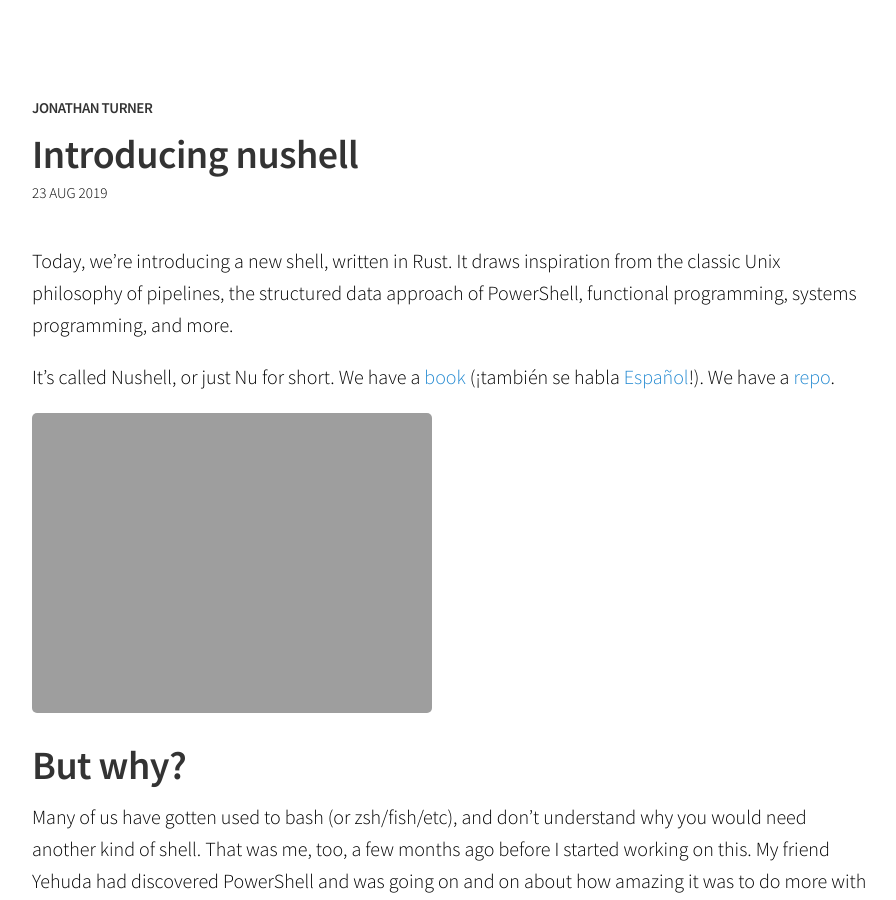
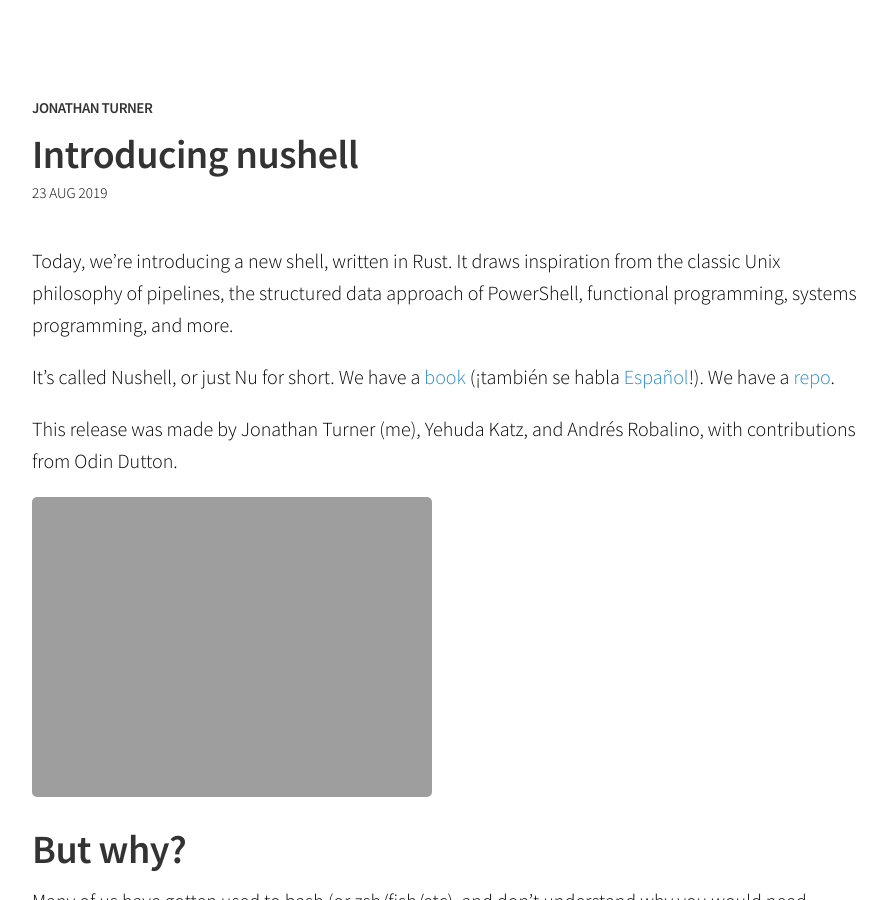
Before and after one commit to sophiajt/jntrnr.github.io, a Jekyll site: the page built from _posts/2019-08-23-introducing-nushell.md, in a window 1280 px wide and 900 px high. Shown: the whole window, without its empty margins (188-1084 px from the left). Built offline with Jekyll 4.4.1, drawn with Linux system fonts in a browser that asks for light colours.

Commit message:
Update 2019-08-23-introducing-nushell.md

```diff
--- a/_posts/2019-08-23-introducing-nushell.md
+++ b/_posts/2019-08-23-introducing-nushell.md
@@ -5,6 +5,8 @@
 Today, we're introducing a new shell, written in Rust. It draws inspiration from the classic Unix philosophy of pipelines, the structured data approach of PowerShell, functional programming, systems programming, and more.
 
 It's called Nushell, or just Nu for short.  We have a [book](https://book.nushell.sh/en) (¡también se habla [Español](https://book.nushell.sh/es)!). We have a [repo](https://github.com/nushell/nushell).
+
+This release was made by Jonathan Turner (me), Yehuda Katz, and Andrés Robalino, with contributions from Odin Dutton.
 
 ![Nu in action](http://jonathanturner.org/images/nushell-autocomplete4.gif)
 
```
